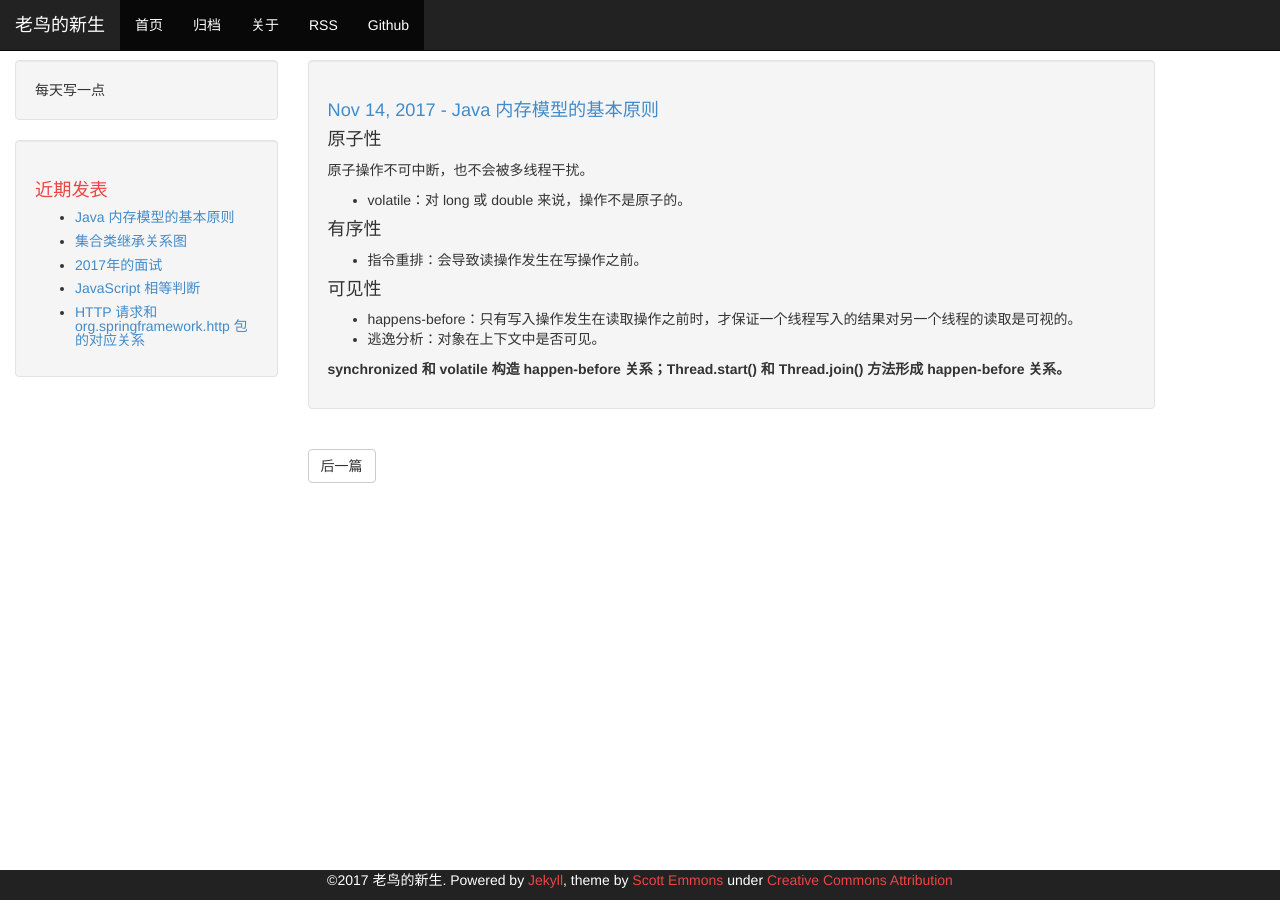
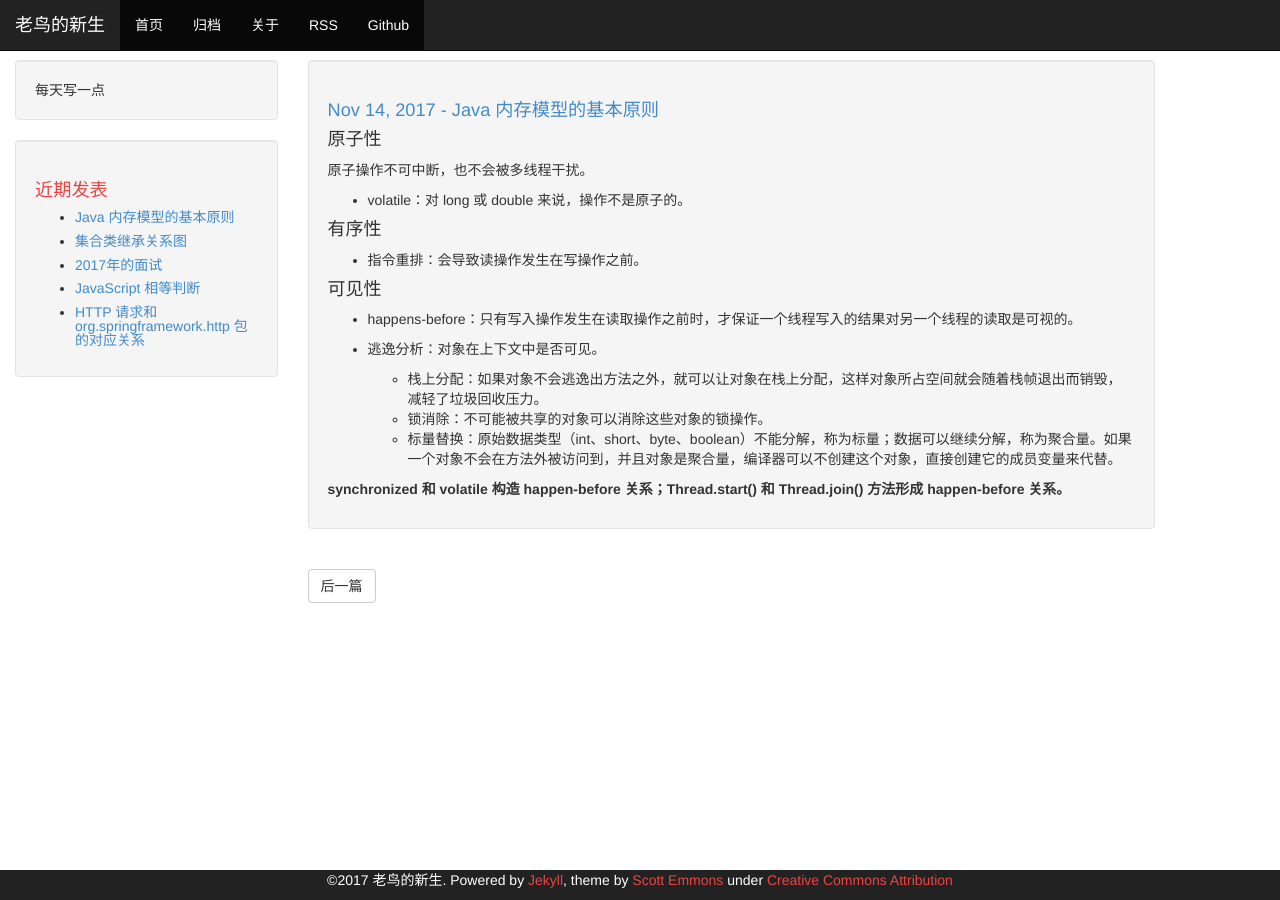
Before and after one commit to jyjsjd/jyjsjd.github.io, a Jekyll site: the page built from _posts/2017-11-14-memory-model.md, in a window 1280 px wide. Built offline with Jekyll 4.4.1, drawn with Linux system fonts in a browser that asks for light colours.

Commit message:
memory model

```diff
--- a/_posts/2017-11-14-memory-model.md
+++ b/_posts/2017-11-14-memory-model.md
@@ -18,6 +18,10 @@ description: Java 内存模型的基本原则
 
 #### 可见性
 * happens-before：只有写入操作发生在读取操作之前时，才保证一个线程写入的结果对另一个线程的读取是可视的。
+
 * 逃逸分析：对象在上下文中是否可见。
+  * 栈上分配：如果对象不会逃逸出方法之外，就可以让对象在栈上分配，这样对象所占空间就会随着栈帧退出而销毁，减轻了垃圾回收压力。
+  * 锁消除：不可能被共享的对象可以消除这些对象的锁操作。
+  * 标量替换：原始数据类型（int、short、byte、boolean）不能分解，称为标量；数据可以继续分解，称为聚合量。如果一个对象不会在方法外被访问到，并且对象是聚合量，编译器可以不创建这个对象，直接创建它的成员变量来代替。
 
 **synchronized 和 volatile 构造 happen-before 关系；Thread.start() 和 Thread.join() 方法形成 happen-before 关系。**
```
